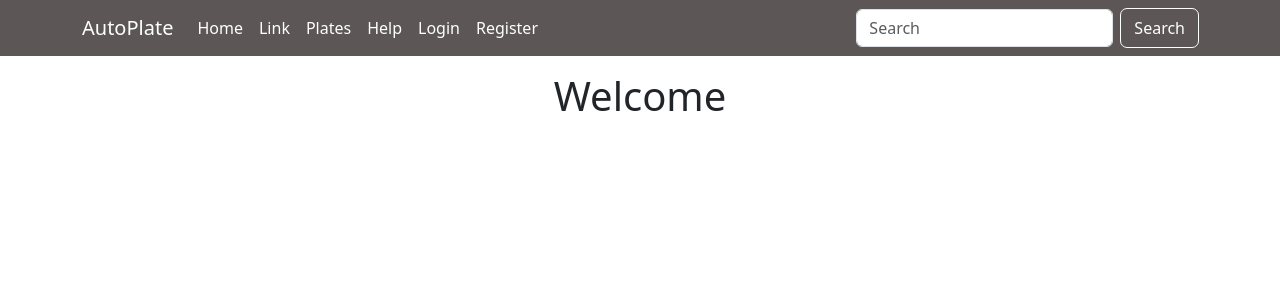
After one commit to SHOXAKONG/Auto_Plate_Bidding, a Django app: page /bids/ in a window 1280 px wide. The commit adds this page. Shown: the top 300 px of the page. Run offline with Django 5.2, Linux system fonts and the light colour scheme; some libraries are stand-ins or nearby versions.

Commit message:
Second Commit

```diff
--- a/bid/urls.py
+++ b/bid/urls.py
@@ -5,5 +5,8 @@ urlpatterns = [
     path('', views.home, name="home"),
     path('login/', views.login_view, name='login_view'),
     path('register/', views.register, name='register'),
-    path('logout/', views.logout_view, name='logout')
+    path('logout/', views.logout_view, name='logout'),
+    path('plates/', views.plates, name='plates'),
+    path('bids/', views.bids, name='bids'),
+    path('plate_detail/<int:pk>', views.plate_detail, name='plate_detail')
 ]
--- a/bid/views.py
+++ b/bid/views.py
@@ -1,12 +1,19 @@
 from django.contrib.auth import authenticate, login, logout
-from django.shortcuts import render, redirect
+from django.shortcuts import render, redirect, get_object_or_404
 from .forms import LoginForm, RegisterForm
 from .models import Bid, AutoPlate, User
 
 
 def home(request):
+    q = request.GET.get('q', '')
     plates = AutoPlate.objects.all()
-    return render(request, 'home.html', {"plates": plates})
+
+    if q and q != "None":
+        plates = AutoPlate.objects.search(q)
+
+    data = {"plates": plates, "q": q}
+
+    return render(request, 'home.html', context=data)
 
 
 def login_view(request):
@@ -46,4 +53,21 @@ def logout_view(request):
 
 
 def bids(request):
-    pass
+    bid = Bid.objects.all()
+    return render(request, "bids/bids.html", {"bid": bid})
+
+
+def plates(request):
+    q = request.GET.get('q', '')
+    plate = AutoPlate.objects.all()
+
+    if q and q != "None":
+        plate = AutoPlate.objects.search(q)
+
+    data = {"plate": plate, "q": q}
+    return render(request, 'plates/plates.html', context=data)
+
+
+def plate_detail(request, pk):
+    plate = get_object_or_404(AutoPlate, pk=pk)
+    return render(request, 'plates/detail_plate.html', {"plate": plate})
--- /dev/null
+++ b/template/bids/bids.html
@@ -0,0 +1,10 @@
+{% extends 'base.html' %}
+
+{% block title %}
+	Bids
+{% endblock %}
+{% block content %}
+	<h1 class="text-center m-3">
+        Welcome
+    </h1>
+{% endblock %}
--- a/template/navbar.html
+++ b/template/navbar.html
@@ -1,6 +1,6 @@
 <nav class="navbar navbar-expand-lg" style="background-color: #5c5656">
     <div class="container">
-        <a class="navbar-brand" href="#">AutoPlate</a>
+        <a class="navbar-brand" href="{% url 'home' %}">AutoPlate</a>
         <button class="navbar-toggler" type="button" data-bs-toggle="collapse" data-bs-target="#navbarSupportedContent"
                 aria-controls="navbarSupportedContent" aria-expanded="false" aria-label="Toggle navigation">
             <span class="navbar-toggler-icon"></span>
@@ -14,19 +14,27 @@
                     <a class="nav-link" href="#">Link</a>
                 </li>
                 <li class="nav-item">
-                    <a class="nav-link" href="#">Plates</a>
+                    <a class="nav-link" href="{% url 'plates' %}">Plates</a>
                 </li>
                 {% if request.user.is_authenticated %}
                     <li class="nav-item">
-                        <a class="nav-link" href="#">Bids</a>
+                        <a class="nav-link" href="{% url 'bids' %}">Bids</a>
                     </li>
                 {% endif %}
                 <li class="nav-item">
-                    <a class="nav-link">Help</a>
+                    <a class="nav-link" href="#">Help</a>
                 </li>
+                {% if not request.user.is_authenticated %}
+                    <li class="nav-item">
+                        <a class="nav-link" href="{% url 'login_view' %}">Login</a>
+                    </li>
+                    <li class="nav-item">
+                        <a class="nav-link" href="{% url 'register' %}">Register</a>
+                    </li>
+                {% endif %}
             </ul>
             <form class="d-flex search-form" role="search">
-                <input class="form-control me-2" type="search" placeholder="Search" aria-label="Search">
+                <input class="form-control me-2" type="search" placeholder="Search" aria-label="Search" name="q" value="{{ q }}">
                 <button class="btn" type="submit">Search</button>
             </form>
         </div>
```
Also changed, not shown: bid/models/auto_plate.py (+7 -2 lines), template/plates/detail_plate.html (added, +19 -0 lines), template/plates/plates.html (added, +10 -0 lines).
